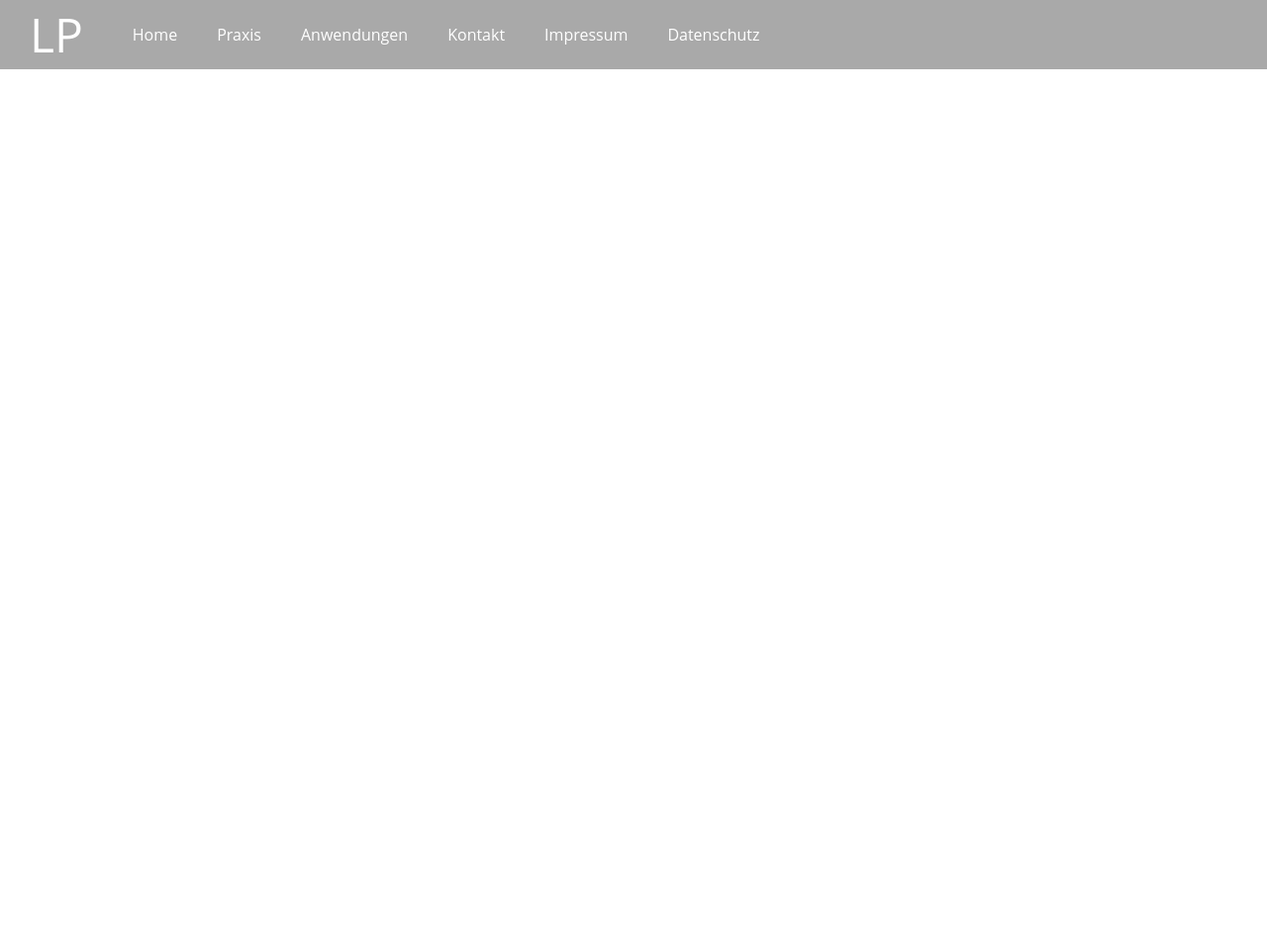
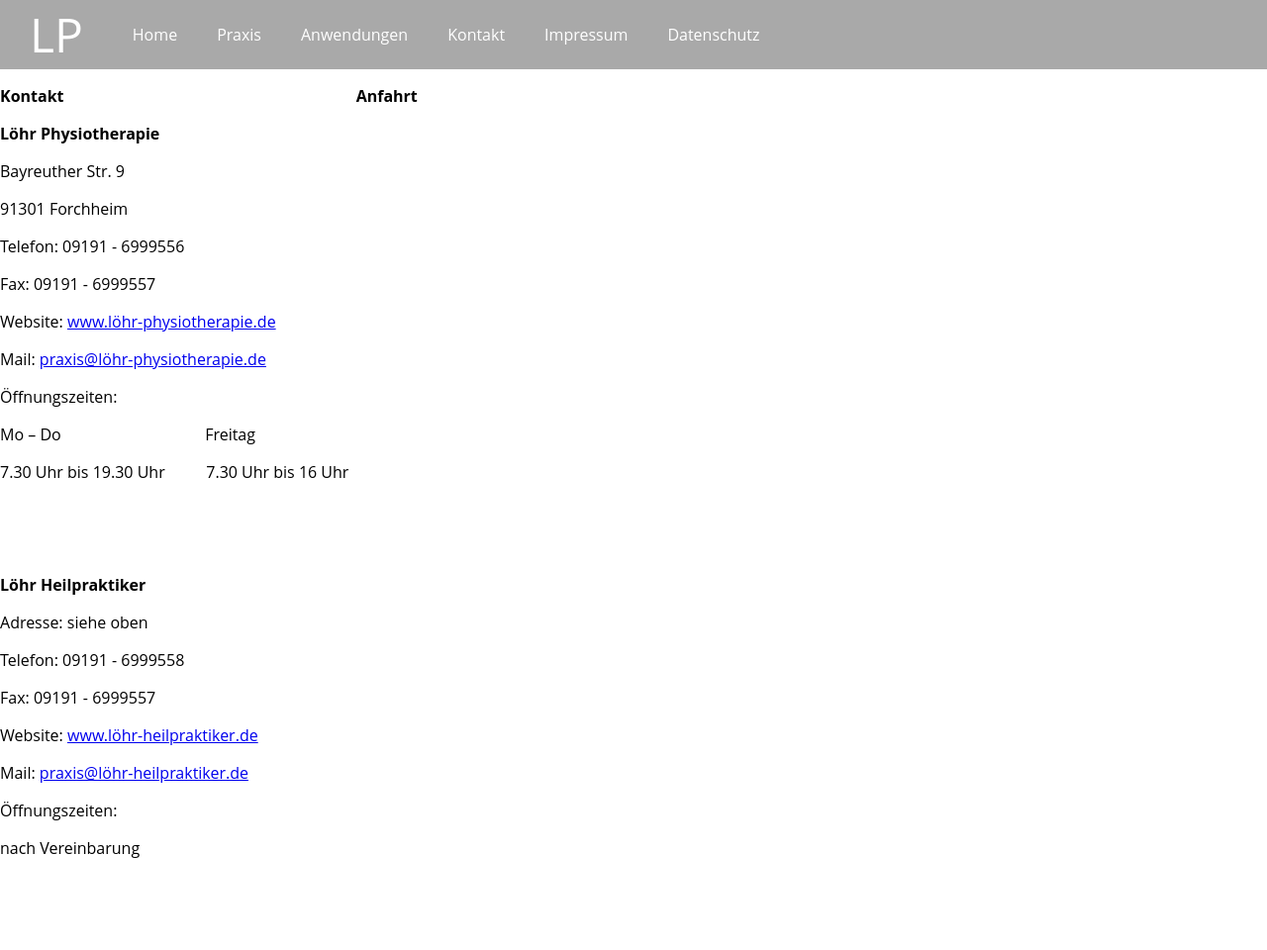
Before and after one commit to loehr-physiotherapie/loehr-physiotherapie.github.io, a Jekyll site: the page built from kontakt.md, in a window 1280 px wide. Shown: the whole page at 99% size. Built offline with Jekyll 4.4.1, drawn with Linux system fonts in a browser that asks for light colours; before the commit the page ends 900 px from its top, so only the background shows below that.

Commit message:
Updated 'kontakt.md' via CloudCannon

```diff
--- a/kontakt.md
+++ b/kontakt.md
@@ -3,3 +3,49 @@ layout: default
 title: Kontakt
 permalink: /kontakt/
 ---
+
+**Kontakt**&nbsp; &nbsp; &nbsp; &nbsp; &nbsp; &nbsp; &nbsp; &nbsp; &nbsp; &nbsp; &nbsp; &nbsp; &nbsp; &nbsp; &nbsp; &nbsp; &nbsp; &nbsp; &nbsp; &nbsp; &nbsp; &nbsp; &nbsp; &nbsp; &nbsp; &nbsp; &nbsp; &nbsp; &nbsp; &nbsp; &nbsp; &nbsp; &nbsp; &nbsp; &nbsp; &nbsp;**Anfahrt**
+
+**Löhr Physiotherapie&nbsp;**
+
+Bayreuther Str. 9 &nbsp; &nbsp; &nbsp;&nbsp;&nbsp;
+
+91301 Forchheim
+
+Telefon: 09191 - 6999556
+
+Fax: 09191 - 6999557
+
+Website:&nbsp;[www.löhr-physiotherapie.de](http://www.xn--lhr-physiotherapie-d3b.de/){: target="_blank"}
+
+Mail:&nbsp;[praxis@löhr-physiotherapie.de](mailto:praxis@l%C3%B6hr-physiotherapie.de){: target="_blank"}
+
+Öffnungszeiten:
+
+Mo – Do&nbsp; &nbsp; &nbsp; &nbsp; &nbsp; &nbsp; &nbsp; &nbsp; &nbsp; &nbsp; &nbsp; &nbsp; &nbsp; &nbsp; &nbsp; &nbsp; &nbsp; &nbsp;Freitag&nbsp;
+
+7\.30 Uhr bis 19.30 Uhr &nbsp; &nbsp; &nbsp; &nbsp; &nbsp;7.30 Uhr bis 16 Uhr
+
+&nbsp;
+
+&nbsp;
+
+**Löhr Heilpraktiker**
+
+Adresse: siehe oben
+
+Telefon: 09191 - 6999558
+
+Fax: 09191 - 6999557
+
+Website: [www.löhr-heilpraktiker.de](http://www.xn--lhr-heilpraktiker-zzb.de/){: target="_blank"}
+
+Mail: [praxis@löhr-heilpraktiker.de](mailto:praxis@l%C3%B6hr-heilpraktiker.de){: target="_blank"}
+
+Öffnungszeiten:
+
+nach Vereinbarung
+
+&nbsp;
+
+&nbsp;
```
